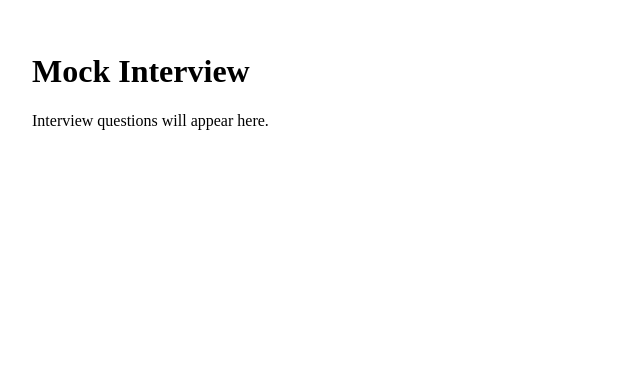
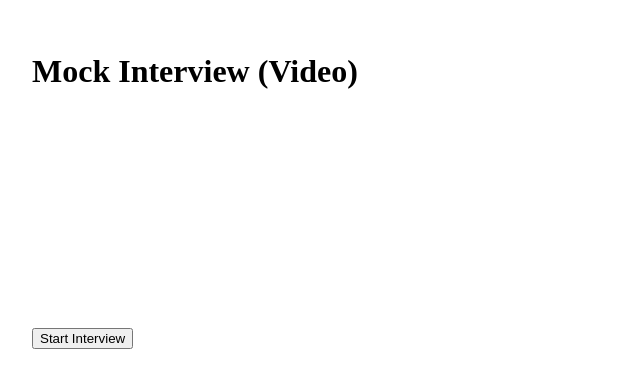
Before and after one commit to YashasDattanand/interview-gpt, a Next.js app in the folder frontend/: page /interview in a window 1280 px wide. Shown: the top 388 px of the page, without its empty margins (0-640 px from the left). Built offline with nearby package versions, Linux system fonts and the light colour scheme.

Commit message:
Update page.tsx

```diff
--- a/frontend/app/interview/page.tsx
+++ b/frontend/app/interview/page.tsx
@@ -1,10 +1,72 @@
 "use client";
 
+import { useRef, useState } from "react";
+
 export default function Page() {
+  const videoRef = useRef<HTMLVideoElement>(null);
+  const mediaRecorderRef = useRef<MediaRecorder | null>(null);
+  const chunksRef = useRef<Blob[]>([]);
+  const [recording, setRecording] = useState(false);
+  const [videoBlob, setVideoBlob] = useState<Blob | null>(null);
+
+  const startRecording = async () => {
+    const stream = await navigator.mediaDevices.getUserMedia({
+      video: true,
+      audio: true
+    });
+
+    if (videoRef.current) {
+      videoRef.current.srcObject = stream;
+    }
+
+    const mediaRecorder = new MediaRecorder(stream);
+    mediaRecorderRef.current = mediaRecorder;
+
+    mediaRecorder.ondataavailable = e => {
+      chunksRef.current.push(e.data);
+    };
+
+    mediaRecorder.onstop = () => {
+      const blob = new Blob(chunksRef.current, { type: "video/webm" });
+      setVideoBlob(blob);
+      chunksRef.current = [];
+    };
+
+    mediaRecorder.start();
+    setRecording(true);
+  };
+
+  const stopRecording = () => {
+    mediaRecorderRef.current?.stop();
+    const tracks = (videoRef.current?.srcObject as MediaStream)
+      ?.getTracks();
+    tracks?.forEach(track => track.stop());
+    setRecording(false);
+  };
+
   return (
     <main style={{ padding: 24 }}>
-      <h1>Mock Interview</h1>
-      <p>Interview questions will appear here.</p>
+      <h1>Mock Interview (Video)</h1>
+
+      <video
+        ref={videoRef}
+        autoPlay
+        muted
+        style={{ width: "400px", marginBottom: 12 }}
+      />
+
+      <div>
+        {!recording && (
+          <button onClick={startRecording}>Start Interview</button>
+        )}
+        {recording && (
+          <button onClick={stopRecording}>End Interview</button>
+        )}
+      </div>
+
+      {videoBlob && (
+        <p>Video recorded. Ready for analysis.</p>
+      )}
     </main>
   );
 }
```
